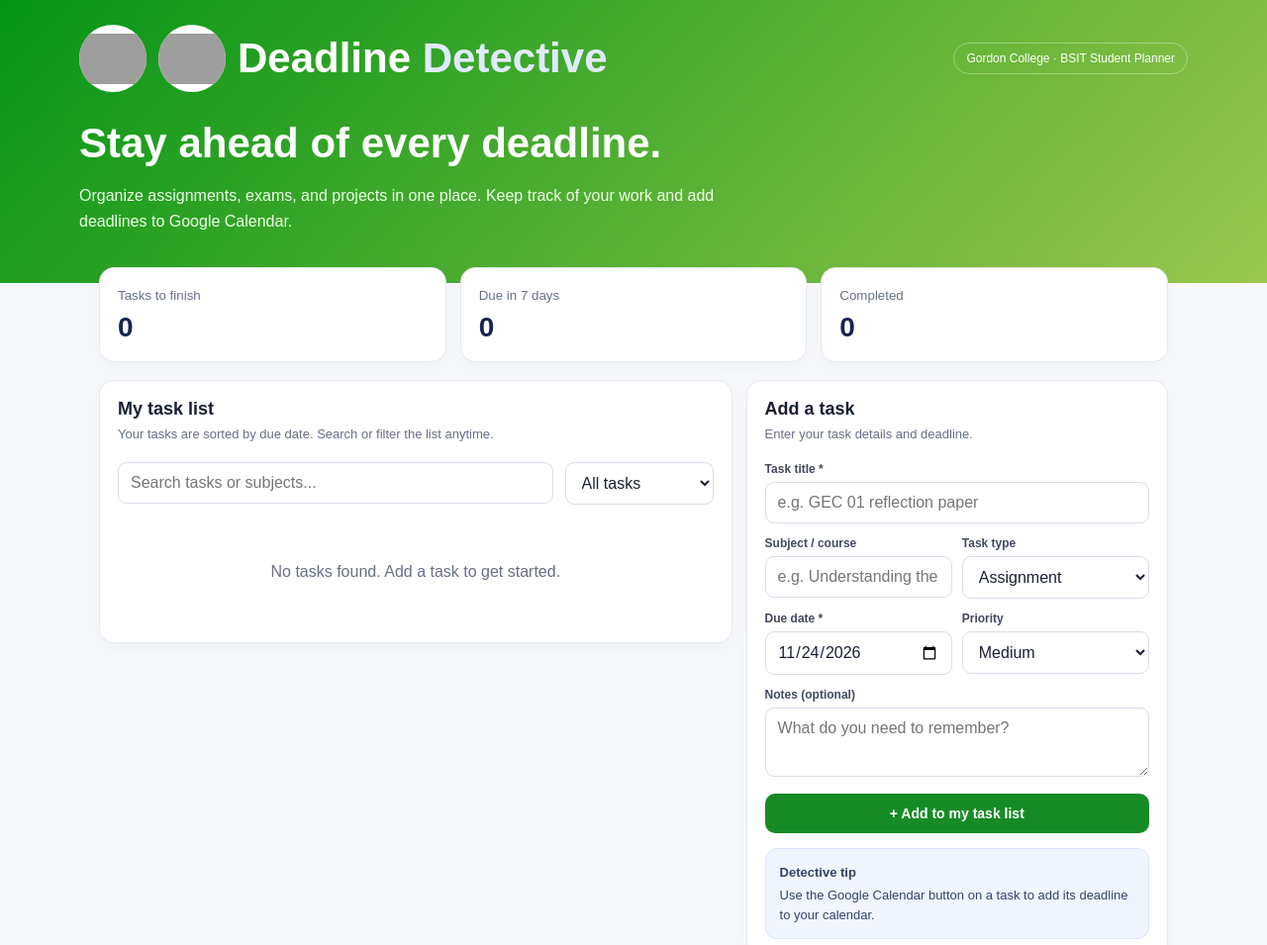
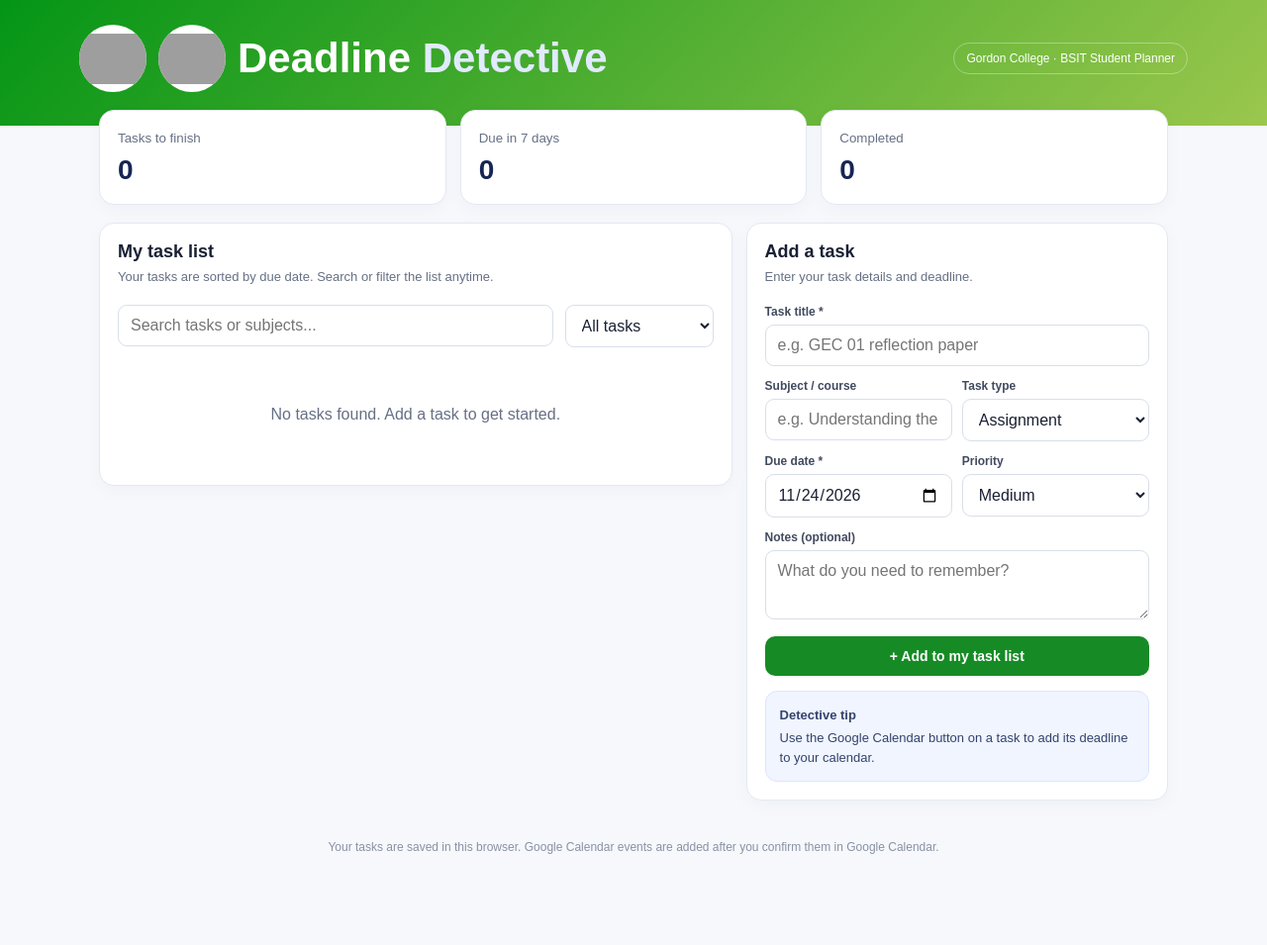
Before and after one commit to jzarport-czar/Group-3-ITC, a plain HTML site: page index.html in a window 1280 px wide. Shown: the top 955 px of the page at 99% size. After the commit the page ends 893 px from the top, so only its background shows below. Drawn offline with Linux system fonts and the light colour scheme; grey boxes are pictures that could not be loaded.

Commit message:
3rd commit

```diff
--- a/index.html
+++ b/index.html
@@ -22,11 +22,6 @@
         </div>
         <div class="tag">Gordon College · BSIT Student Planner</div>
       </div>
-      <h1>Stay ahead of every deadline.</h1>
-      <p>
-        Organize assignments, exams, and projects in one place. Keep track of
-        your work and add deadlines to Google Calendar.
-      </p>
     </header>
 
     <main>
```
